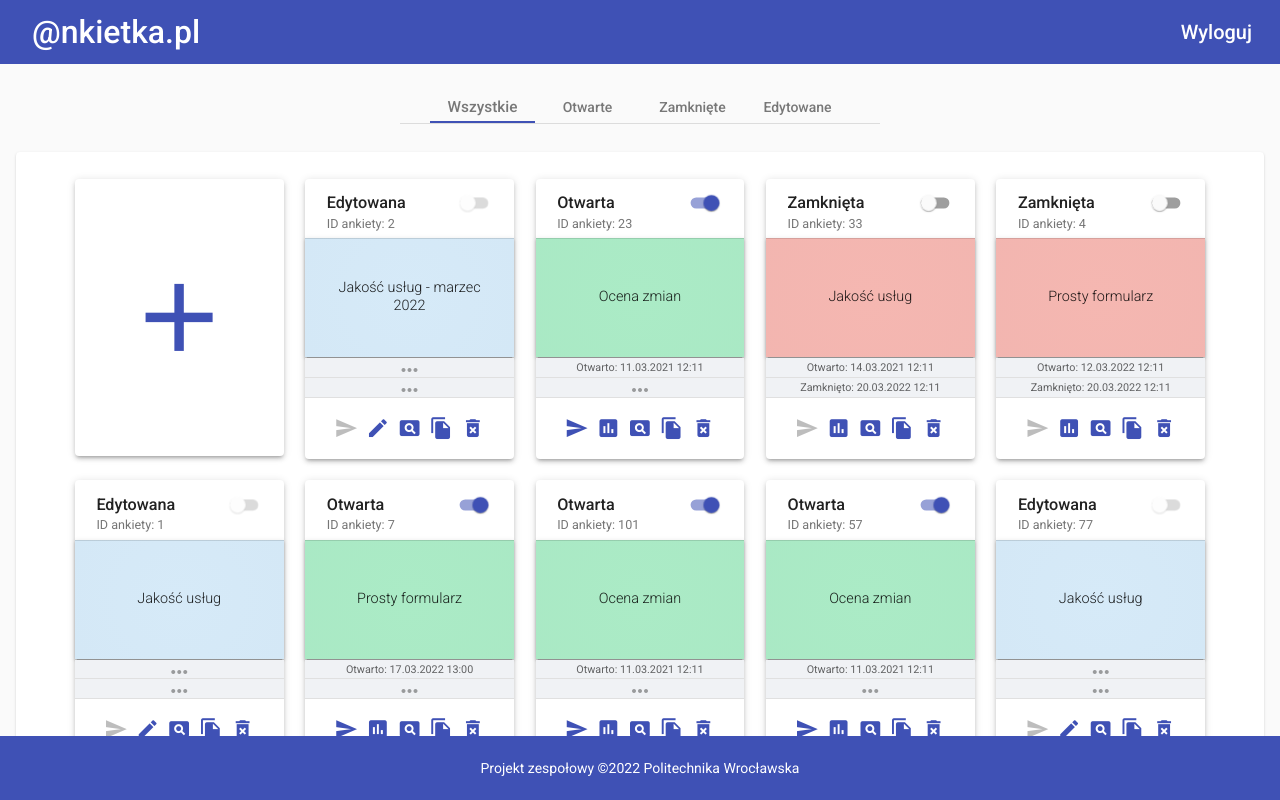
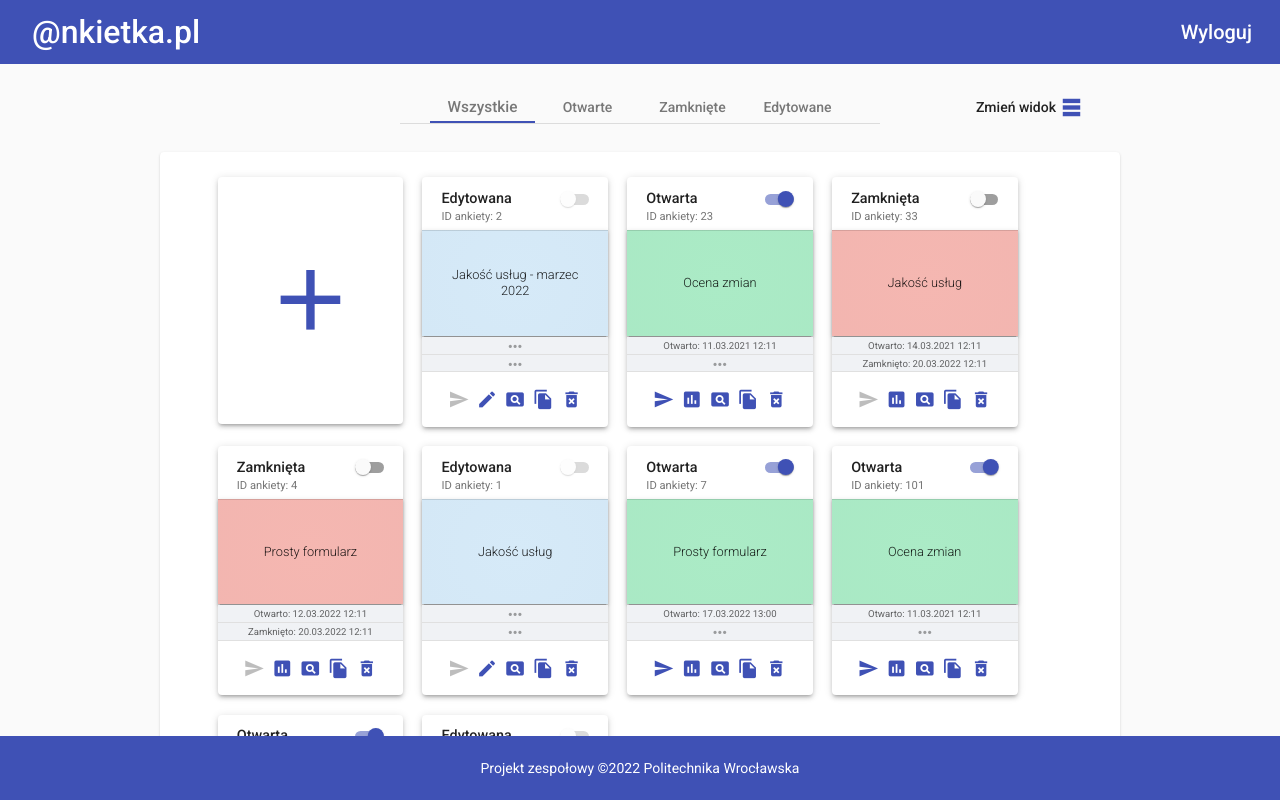
Before and after one commit to Kacper-Sleziak/Polling_App, an Angular app in the folder frontend/polling_app/: page / in a window 1280 px wide. Built offline with nearby package versions, Linux system fonts and the light colour scheme.

Commit message:
Add change view button

```diff
--- a/frontend/polling_app/src/app/pages/polls/components/card/card.component.css
+++ b/frontend/polling_app/src/app/pages/polls/components/card/card.component.css
@@ -164,9 +164,38 @@
 }
 
 
-.mat-slide-toggle {
-    transform: scale(0.80);
+::ng-deep .mat-slide-toggle-bar{
+    font-size: calc((16*1em)/18) !important;
+    width: 2.25em !important;
+    height: 0.875em !important;
+    border-radius: 0.5em !important;
+    line-height: 1.5em !important;
 }
+
+::ng-deep .mat-slide-toggle-thumb{
+    width: 1.25em !important;
+    height: 1.25em !important;
+    line-height: 1.5em !important;
+}
+
+::ng-deep .mat-slide-toggle-thumb-container{
+    width: 1.25em !important;
+    height: 1.25em !important;
+    line-height: 1.5em !important;
+}
+
+::ng-deep .mat-slide-toggle.mat-checked .mat-slide-toggle-thumb-container {
+    transform: translate3d(1em,0,0) !important;
+}
+
+.three-dots-icon{
+    opacity: 0.6;
+    font-size: 2em;
+    height: 1em;
+    width: 1em;
+    line-height: 1em;
+}
+
 
 @media screen and (max-width: 480px){
     .card{
--- a/frontend/polling_app/src/app/pages/polls/components/card/card.component.html
+++ b/frontend/polling_app/src/app/pages/polls/components/card/card.component.html
@@ -30,12 +30,12 @@
         <mat-divider></mat-divider>
         <div id="startDate">
             <span *ngIf="poll.status !== 'editing'">Otwarto: {{poll.startDate.slice(0,16)}}</span>
-            <span *ngIf="poll.status === 'editing'"><mat-icon style="opacity: 0.6">more_horiz</mat-icon></span>
+            <span *ngIf="poll.status === 'editing'"><mat-icon class="three-dots-icon">more_horiz</mat-icon></span>
         </div>
         <!-- End date -->
         <mat-divider></mat-divider>
         <div id="endDate">
-            <span *ngIf="poll.status !== 'close'"><mat-icon style="opacity: 0.6">more_horiz</mat-icon></span>
+            <span *ngIf="poll.status !== 'close'"><mat-icon  class="three-dots-icon">more_horiz</mat-icon></span>
             <span *ngIf="poll.status === 'close'">Zamknięto: {{poll.endDate.slice(0,16)}}</span>
         </div>
       <mat-divider></mat-divider>
--- a/frontend/polling_app/src/app/pages/polls/polls.component.css
+++ b/frontend/polling_app/src/app/pages/polls/polls.component.css
@@ -7,17 +7,14 @@
     align-items: center;
 }
 
-.cards-container{
+#cards-container{
     /* Using this font size we can scale size of cards */
-    font-size: 0.9rem;
+    font-size: 0.8rem;
     display: flex;
     justify-content: flex-start;
     flex-wrap: wrap;
-    margin: auto;
     margin-bottom: 3rem;
     padding: 1rem 3rem;
-    width: 100%;
-    max-width: 72rem;
     background-color: white;
     border-radius: 4px;
     min-height: 30rem;
@@ -25,23 +22,81 @@
 
 
 
-/* Adjusting sorting tab */
-mat-tab-group{
-    /* Use this font size to scale all tab */
-    font-size: 1rem;
-    padding: 1.75em 0em;
+.cards-and-filters-wrapper{
     margin: auto;
-    width: 30em;
+    width: 75%;
 }
 
-::ng-deep .mat-tab-label{
-    font-size: 0.875em;
-    height: 2.2em !important;
-    padding: 0px !important;
-    min-width: 7.5em !important;
 
+
+/* Adjusting filters */
+.filters-container{
+    display: flex;
+    justify-content: center;
+    align-items: center;
+    padding: 0 1.5em;
+    height: auto;
+    /* Main font of filters */
+    font-size: 1rem;
 }
 
-::ng-deep .mat-tab-label-active .mat-tab-label-content{
-    font-size: 1.1em;
+/* Additional space to center elements in filters-container (grid of filters space)*/
+.free-space{
+    flex: 1;
 }
+
+.button-space{
+    flex: 1;
+    font-size: 1rem;
+}
+
+/* Change view button */
+.change-view-btn{
+    float: right;
+    padding: 0 1em;
+    line-height: 2.5em;
+    font-size: 0.875em;
+}
+
+.change-view-btn-content{
+    display: flex;
+    align-items: center;
+    justify-content: center;
+}
+
+.change-view-btn-content .mat-icon{
+    font-size: 1.5em;
+    height: 1em;
+    width: 1em;
+    line-height: 1em;
+}
+
+/* Status filter*/
+.status-filter{
+    overflow-x: auto;
+}
+
+::ng-deep .status-filter mat-tab-group {
+    /* Scale the status filter */
+    font-size: 1em !important;
+}
+
+
+
+
+
+@media screen and (max-width: 480px){
+    ::ng-deep .status-filter mat-tab-group {
+        /* Scale the status filter */
+        font-size: 0.7em !important;
+    }
+
+    .filters-container{
+        display: flex;
+        justify-content: center;
+        align-items: center;
+        flex-direction: column;
+        /* padding: 0 1.5em; */
+        height: auto;
+    }
+}
--- a/frontend/polling_app/src/app/pages/polls/polls.component.html
+++ b/frontend/polling_app/src/app/pages/polls/polls.component.html
@@ -1,15 +1,26 @@
 <div class="content">
 
+    <!-- The section containing the cards and their filters -->
+    <div class="cards-and-filters-wrapper">
+
         <!-- Status filter component -->
-    <app-status-filter (tabChange)="filterData($event)" [labelsList]="labels"></app-status-filter>
+        <div class="filters-container">
+            <div class="free-space"></div>
+            <app-status-filter class="status-filter" (tabChange)="filterData($event)" [labelsList]="labels"></app-status-filter>
+            <div class="button-space">
+                <button class="change-view-btn" mat-button>
+                    <span class="change-view-btn-content">Zmień widok<mat-icon style="margin-left: 5px;" color="primary">table_rows</mat-icon></span>
+                </button>
+            </div>
+        </div>
 
         <!-- Cards container -->
-    <div class="cards-container mat-elevation-z1">
+        <div id="cards-container" class="mat-elevation-z1">
             <!-- Create poll card -->
             <app-create-poll-card></app-create-poll-card>
             <!-- Rendering cards -->
             <app-card *ngFor="let poll of displayingData;" [poll]="poll"></app-card>
         </div>
 
-
     </div>
+</div>
--- a/frontend/polling_app/src/app/pages/polls/polls.component.ts
+++ b/frontend/polling_app/src/app/pages/polls/polls.component.ts
@@ -1,4 +1,4 @@
-import { Component, OnInit } from '@angular/core';
+import { Component, OnInit, AfterViewInit, ViewChild, ElementRef } from '@angular/core';
 import { MatTabChangeEvent } from '@angular/material/tabs';
 import { Poll } from '../../models/dashboard-models/poll';
 import { PollService } from '../../services/dashboard-services/poll.service';
@@ -8,14 +8,20 @@ import { PollService } from '../../services/dashboard-services/poll.service';
   templateUrl: './polls.component.html',
   styleUrls: ['./polls.component.css']
 })
-export class PollsComponent implements OnInit {
+
+
+export class PollsComponent implements OnInit, AfterViewInit {
 
   polls: Poll[] = [];
   displayingData: Poll[] = [];
-  labels = ['Wszystkie', 'Otwarte', 'Zamknięte', 'Edytowane'];
+  labels : string[] = ['Wszystkie', 'Otwarte', 'Zamknięte', 'Edytowane'];
+  @ViewChild('cards-container') input!: ElementRef<HTMLInputElement>;
 
 
   constructor(private pollService: PollService) {
+  }
+
+  ngAfterViewInit(): void {
   }
 
   filterData(event: MatTabChangeEvent){
@@ -42,6 +48,9 @@ export class PollsComponent implements OnInit {
       this.polls = polls;
       this.displayingData = polls;
     });
+
+    console.log(this.input);
+
   }
 
 }
--- a/frontend/polling_app/src/styles.css
+++ b/frontend/polling_app/src/styles.css
@@ -1,3 +1,8 @@
 /* You can add global styles to this file, and also import other style files */
-html, body { height: 100%; background-color: #c5cae9;}
+html, body {
+    height: 100%;
+    background-color: #c5cae9;
+    font-size: 1rem;
+}
+
 body { margin: 0; font-family: Roboto, "Helvetica Neue", sans-serif; }
```
Lines whose indentation alone changed are shown as unchanged.
